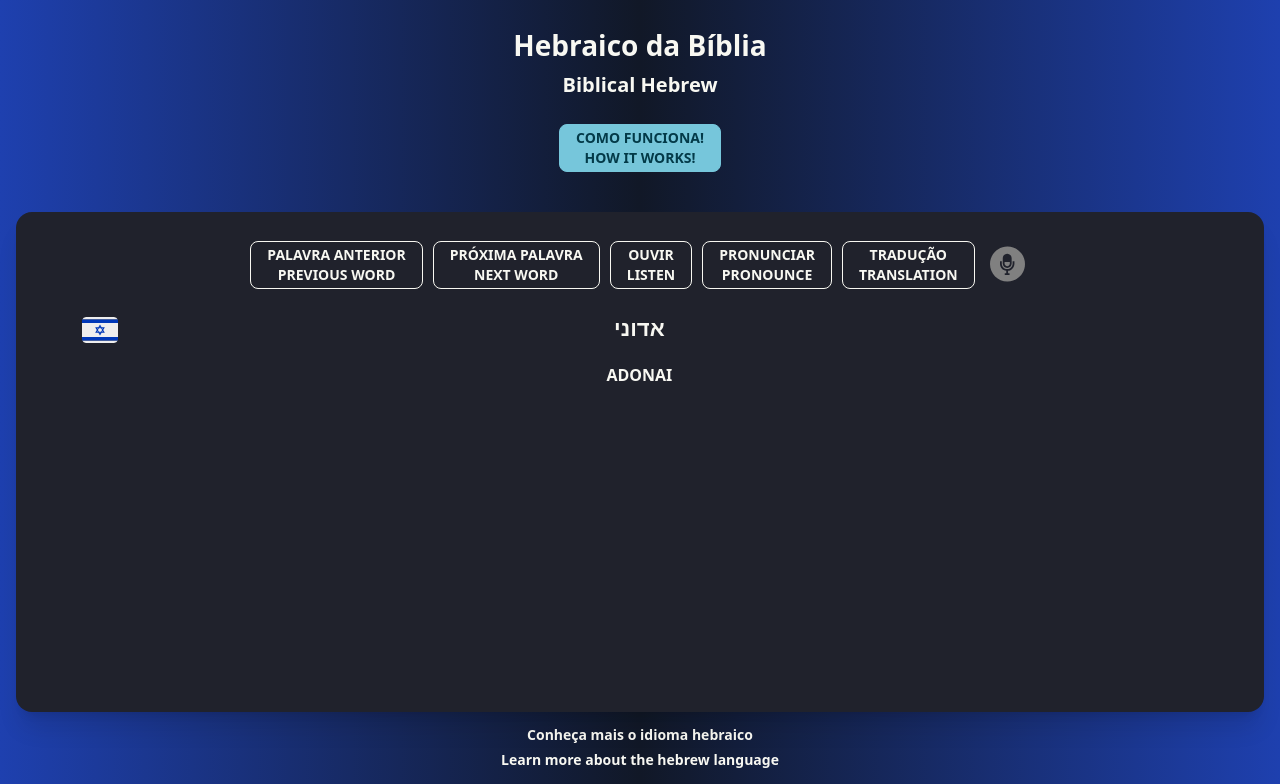
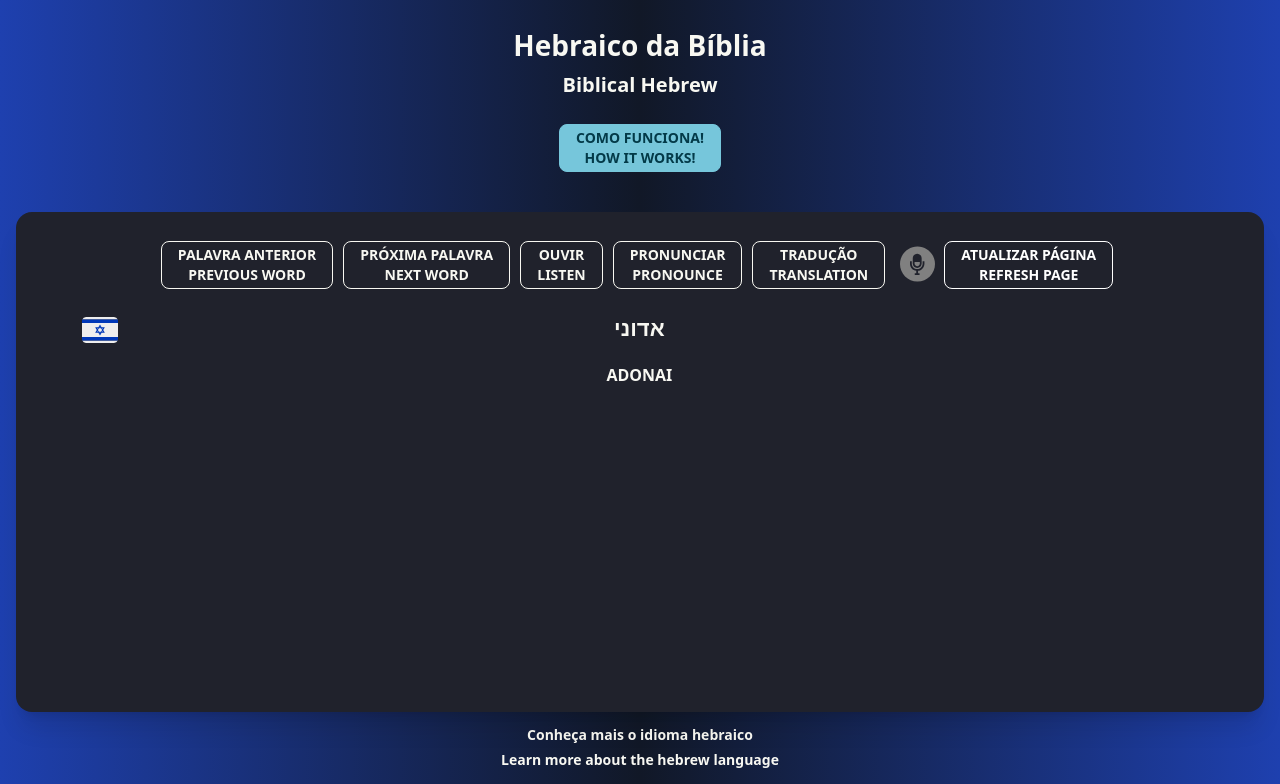
Before and after one commit to AlanStall/biblical-hebrew, a React (Vite) app: page / in a window 1280 px wide. Shown: the top 784 px of the page. Built offline with nearby package versions, Linux system fonts and the light colour scheme.

Commit message:
update third week november 2022

```diff
--- a/src/Pages/Pronunciation.jsx
+++ b/src/Pages/Pronunciation.jsx
@@ -364,6 +364,12 @@ export function Pronunciation() {
             >
               < MicrophoneIcon />
             </button>
+            <button
+                className="btn btn-sm btn-outline hover:bg-white text-[#ffffff] hover:fill-[#000000] text-[10px] leading-3 mr-2 sm:btn-md sm:text-[14px] sm:leading-5"
+                onClick={() => window.location.reload(true)}
+            >
+                ATUALIZAR PÁGINA<br></br>REFRESH PAGE
+            </button>
 
             <div className='mt-2 xs2:mt-4'>
               <h2 className='flex items-center justify-center font-bold text-[11px] xs2:text-[14px] xs:text-[18px] sm:text-[22px] xs2:py-1'>
```
Also changed, not shown: 1 other file (tests, documents, lock files or other folders).
